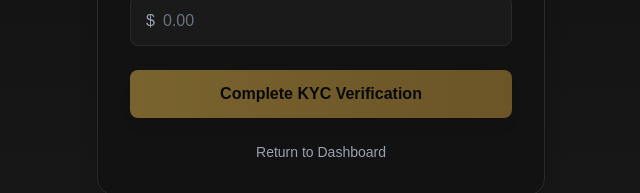
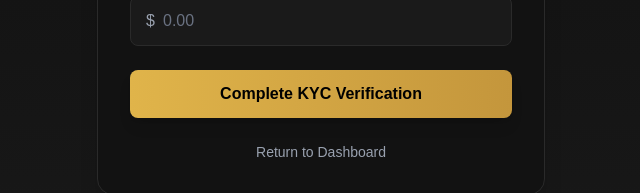
Before and after one commit to jordanpower10/solacegold-frontend, a Next.js app: page /deposit in a window 1280 px wide. Shown: the part 441-634 px from the top of the page, without its empty margins (319-959 px from the left). Built offline with nearby package versions, Linux system fonts and the light colour scheme; no server answers; the database is empty; sample sign-in values are in the browser's storage.

Commit message:
Fix KYC verification button to be clickable when needed

```diff
--- a/pages/deposit.tsx
+++ b/pages/deposit.tsx
@@ -221,7 +221,7 @@ export default function Deposit() {
 
             <button
               type="submit"
-              disabled={loading || kycStatus !== 'approved'}
+              disabled={loading || (kycStatus === 'pending' || kycStatus === 'rejected')}
               className="w-full bg-gradient-to-r from-[#e0b44a] to-[#c4963c] text-black font-bold py-3 px-4 rounded-lg shadow-lg hover:from-[#e5bc5c] hover:to-[#cca04a] transition-all duration-200 disabled:opacity-50 disabled:cursor-not-allowed"
             >
               {loading ? (
```
